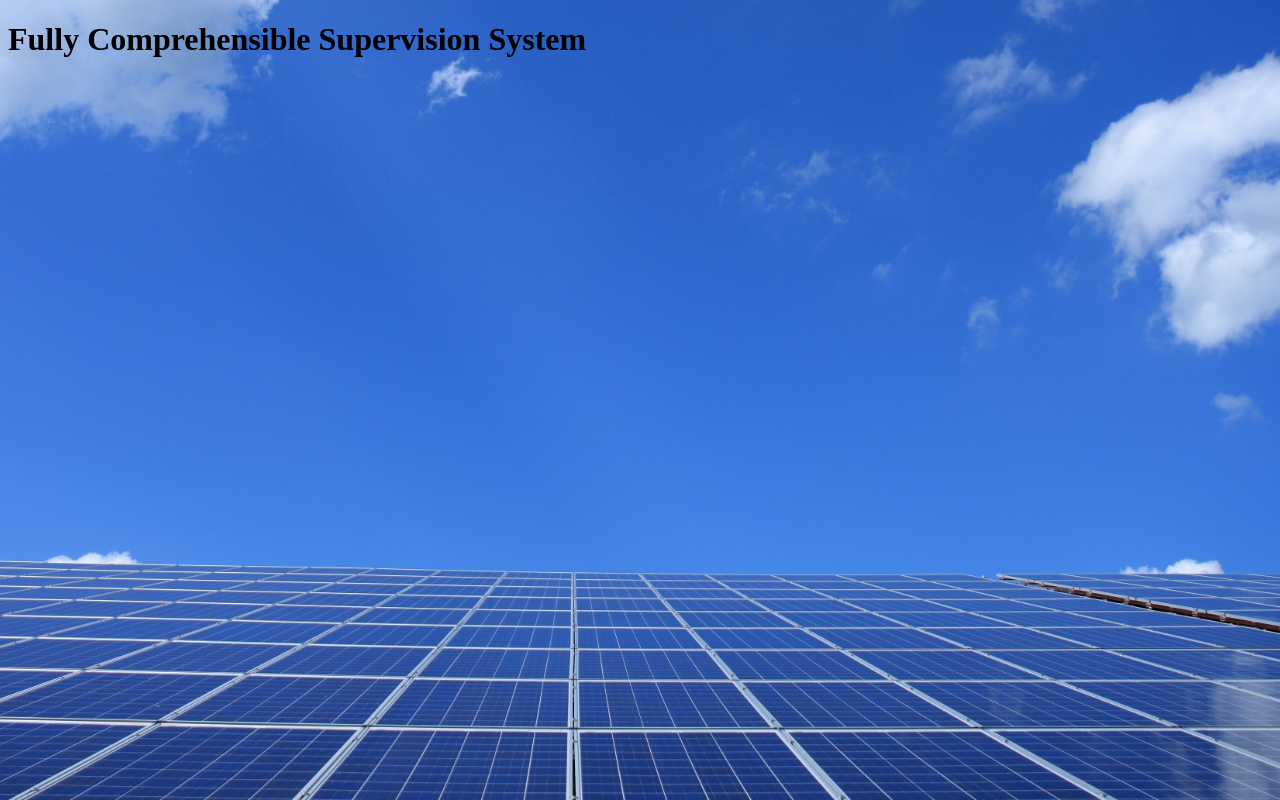
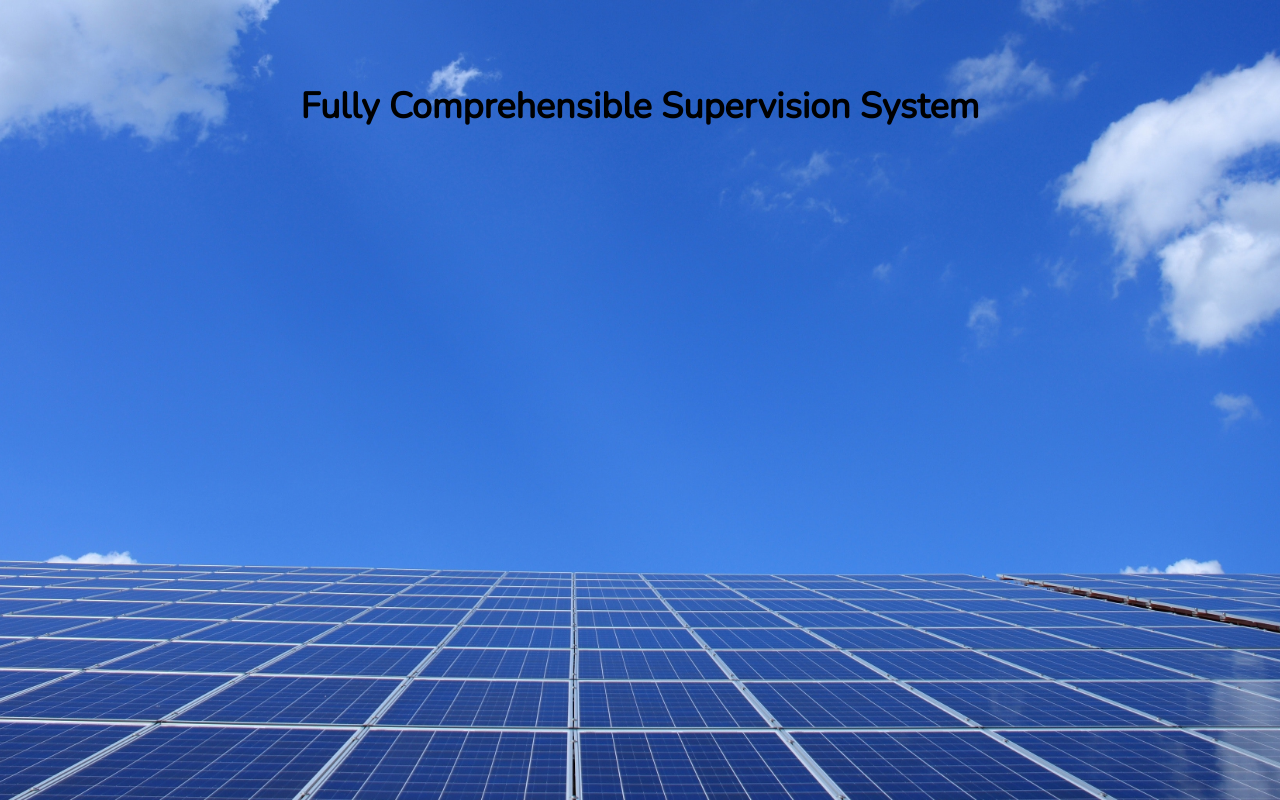
Before and after one commit to Chloe207/FCSS, a plain HTML site: page index.html in a window 1280 px wide. Drawn offline with nearby package versions, Linux system fonts and the light colour scheme.

Commit message:
Front page centered

```diff
--- a/index.html
+++ b/index.html
@@ -4,8 +4,7 @@
   <head>
     <title> FCSS </title>
     <link rel="stylesheet" type="text/css" href="./main_page.css">
-    <link href="https://fonts.googleapis.com/css?family=Quicksand&display=swap" rel="stylesheet">
-  </head>
+    <link href="https://fonts.googleapis.com/css?family=Nunito&display=swap" rel="stylesheet">  </head>
 
   <body>
     <h1> Fully Comprehensible Supervision System </h1>
--- a/main_page.css
+++ b/main_page.css
@@ -5,3 +5,12 @@ html {
    -o-background-size: cover;
    background-size: cover;
  }
+
+ body {
+    display: flex;
+    flex-direction: row;
+    justify-content: center;
+    padding-top: 50px;
+    font-family: 'Nunito', sans-serif;
+    font-size: large;
+ }
```
